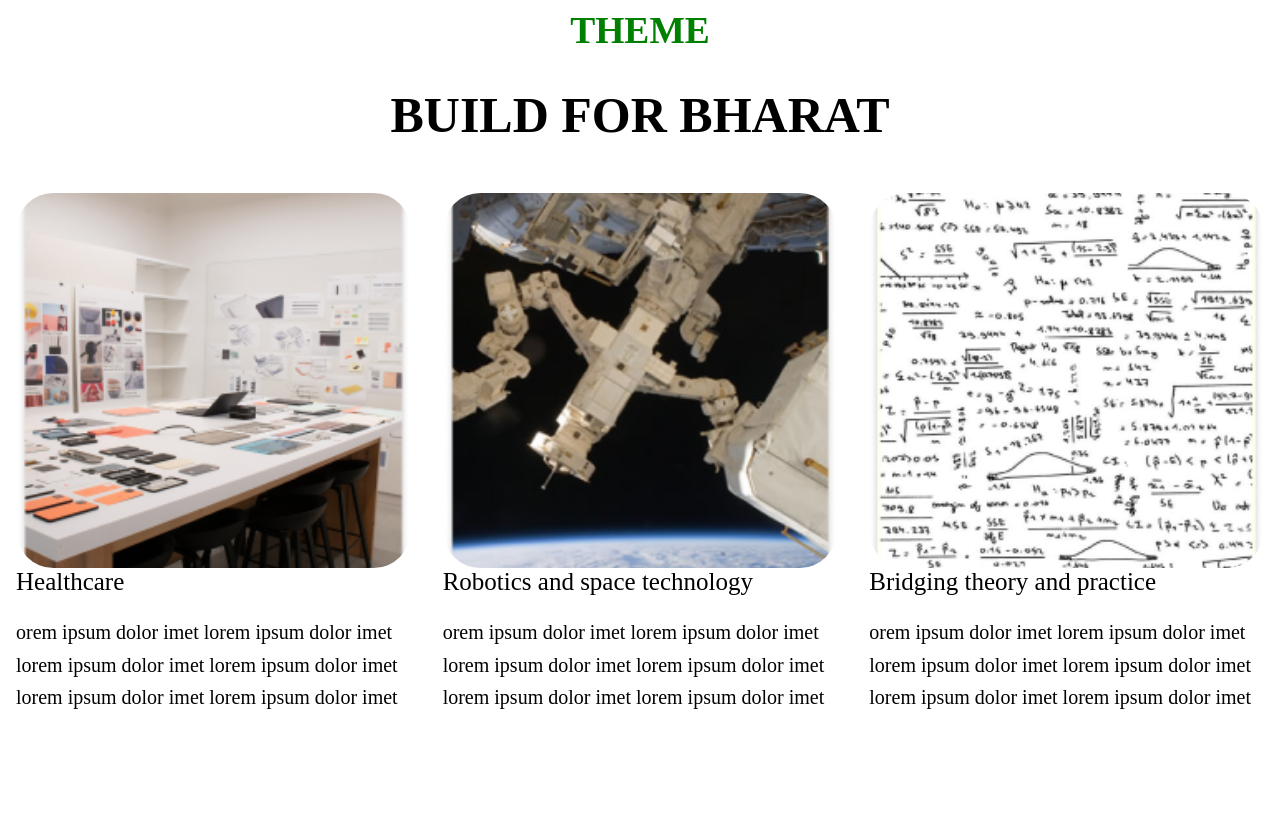
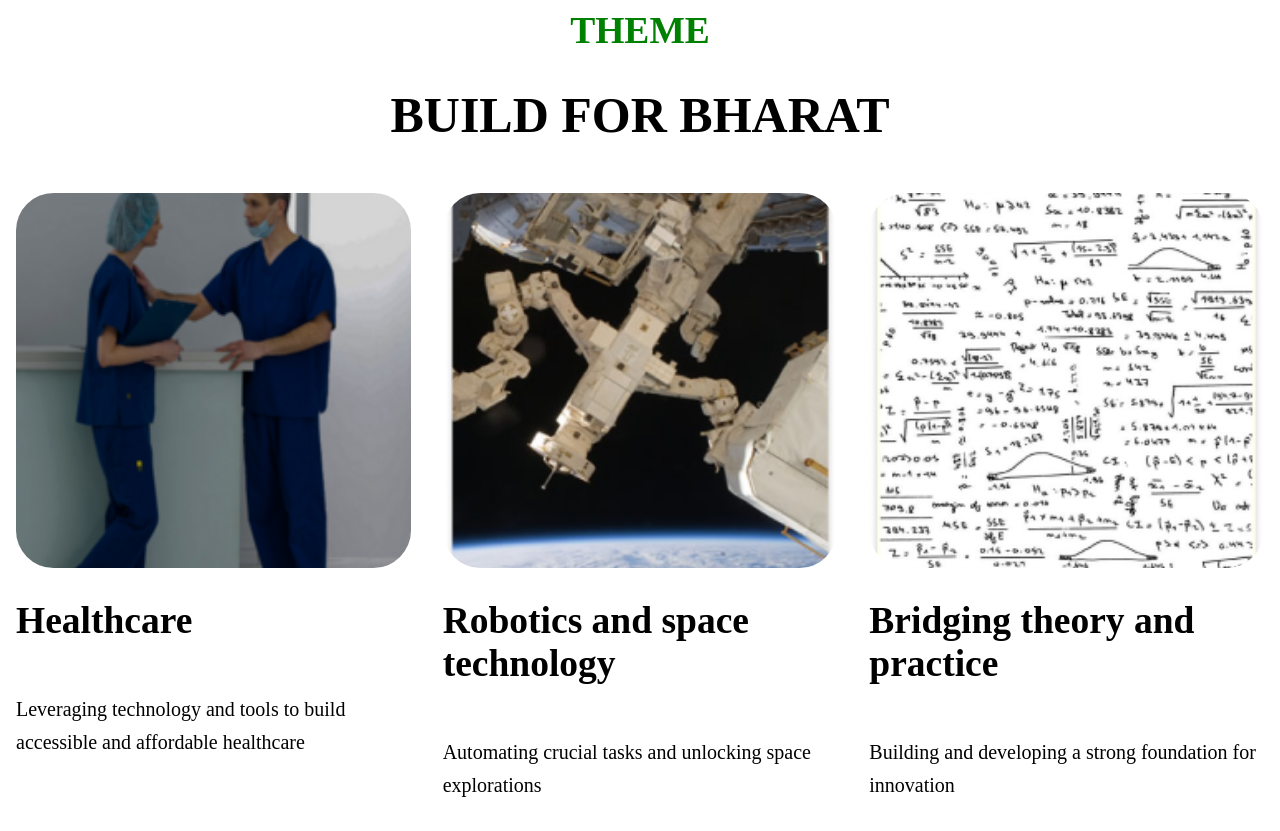
Before and after one commit to divyansh-4/RIISE_24, a React (Create React App) app in the folder riise/: page / in a window 1280 px wide. Shown: the part 980-1811 px from the top of the page. Built offline with nearby package versions, Linux system fonts and the light colour scheme; a web font is replaced by a local one.

Commit message:
Added content for themes and modified navbar for links

```diff
--- a/riise/src/components/Header.js
+++ b/riise/src/components/Header.js
@@ -17,7 +17,7 @@ const Header = () => {
                                     minds from <br></br> academia, industry, and government under a roof, building a
                                     platform that <br></br>  transcends boundaries, transforming academic brilliance into
                                     tangible impact.</p>
-          <Link style={{ textDecoration: 'none' }} to="/register">
+          <Link style={{ textDecoration: 'none' }} to="/">
           <button className="register-button">Register Here</button>
           </Link>
         </div>
--- a/riise/src/components/Navbar.js
+++ b/riise/src/components/Navbar.js
@@ -15,22 +15,22 @@ const Navbar = () => {
           </Link>
         </div>
         <div className="navbar-menu">
-          <Link to="/schedule" className="navbar-button">
+          <Link to="/" className="navbar-button">
             Schedule
           </Link>
-          <Link to="/speakers" className="navbar-button">
+          <Link to="/" className="navbar-button">
             Speakers
           </Link>
-          <Link to="/gallery" className="navbar-button">
+          <Link to="/" className="navbar-button">
             Gallery
           </Link>
-          <Link to="/about-us" className="navbar-button">
+          <Link to="/" className="navbar-button">
             About Us
           </Link>
-          <Link to="/contact-us" className="navbar-button">
+          <Link to="/" className="navbar-button">
             Contact Us
           </Link>
-          <Link to="/register" className="navbar-register-button">
+          <Link to="/" className="navbar-register-button">
             Register
           </Link>
         </div>
--- a/riise/src/components/Themes.js
+++ b/riise/src/components/Themes.js
@@ -7,6 +7,7 @@ import image4 from "./Computational Gastronomy.png";
 import image5 from "./Sustainable Mobility.png";
 import image6 from "./5G-6G.png";
 import image7 from "./Advanced Multicore System.png";
+import image8 from "./healthcare_card.png"
 import Card from "../containers/Card";
 import RowContainer from "../containers/RowContainer";
 import { Link } from "react-router-dom";
@@ -19,45 +20,45 @@ const ThemePage = () => {
       <RowContainer scroll={false} speed={7}>
         <Link to="/healthcare">
           <Card
-            title="Healthcare"
-            body="orem ipsum dolor imet lorem ipsum dolor imet lorem ipsum dolor imet lorem ipsum dolor imet lorem ipsum dolor imet lorem ipsum dolor imet"
-            image={image1}
+            title={<h2>Healthcare</h2>}
+            body="Leveraging technology and tools to build accessible and affordable healthcare"
+            image={image8}
             alt="India"
           />
         </Link>
         <Card
-          title="Robotics and space technology"
-          body="orem ipsum dolor imet lorem ipsum dolor imet lorem ipsum dolor imet lorem ipsum dolor imet lorem ipsum dolor imet lorem ipsum dolor imet"
+          title={<h2>Robotics and space technology</h2>}
+          body="Automating crucial tasks and unlocking space explorations"
           image={image2}
           alt="India"
         />
         <Card
-          title="Bridging theory and practice"
-          body="orem ipsum dolor imet lorem ipsum dolor imet lorem ipsum dolor imet lorem ipsum dolor imet lorem ipsum dolor imet lorem ipsum dolor imet"
+          title={<h2>Bridging theory and practice</h2>}
+          body="Building and developing a strong foundation for innovation"
           image={image3}
           alt="India"
         />
         <Card
-          title="Computational gastronomy"
-          body="orem ipsum dolor imet lorem ipsum dolor imet lorem ipsum dolor imet lorem ipsum dolor imet lorem ipsum dolor imet lorem ipsum dolor imet"
+          title={<h2>Computational gastronomy</h2>}
+          body="Exploring the intersection of food, technology and culture"
           image={image4}
           alt="India"
         />
         <Card
-          title="Sustainable mobility"
-          body="orem ipsum dolor imet lorem ipsum dolor imet lorem ipsum dolor imet lorem ipsum dolor imet lorem ipsum dolor imet lorem ipsum dolor imet"
+          title={<h2>Sustainable mobility</h2>}
+          body="Building Green, Accesible and Inclusive mobility"
           image={image5}
           alt="India"
         />
         <Card
-          title="5G/6G "
-          body="orem ipsum dolor imet lorem ipsum dolor imet lorem ipsum dolor imet lorem ipsum dolor imet lorem ipsum dolor imet lorem ipsum dolor imet"
+          title={<h2>5G/6G </h2>}
+          body="Powering India's Digital transformation on web connectivity"
           image={image6}
           alt="India"
         />
         <Card
-          title="Advanced multicore systems"
-          body="orem ipsum dolor imet lorem ipsum dolor imet lorem ipsum dolor imet lorem ipsum dolor imet lorem ipsum dolor imet lorem ipsum dolor imet"
+          title={<h2>Advanced multicore systems</h2>}
+          body="Building indigineous high-performance computing platforms"
           image={image7}
           alt="India"
         />
--- a/riise/src/pages/HealthcarePage.js
+++ b/riise/src/pages/HealthcarePage.js
@@ -11,7 +11,7 @@ const HealthcarePage = () => {
       <PageHeader
         title="Healthcare"
         subtitle="Build for India"
-        description="Research Innovation and Incubation Showcase Events (RIISE), the annual flagship event of IIIT Delhi, brings together the brightest minds from academia, industry, and government under a roof, building a platform that transcends boundaries, transforming academic brilliance into tangible impact"
+        description="Research Innovation and Incubation Showcase Events (RIISE), the annual flagship event of IIIT Delhi, brings together the brightest minds from academia, industry, and government under a roof, building a platform that transcends boundaries, transforming academic brilliance into tangible impact to leverage technology and tools to build accessible and affordable healthcare"
         image=" /healthcare.png"
       />
       <Speakers />
```
Also changed, not shown: riise/src/components/healthcare_card.png (added), 1 other file (tests, documents, lock files or other folders).
